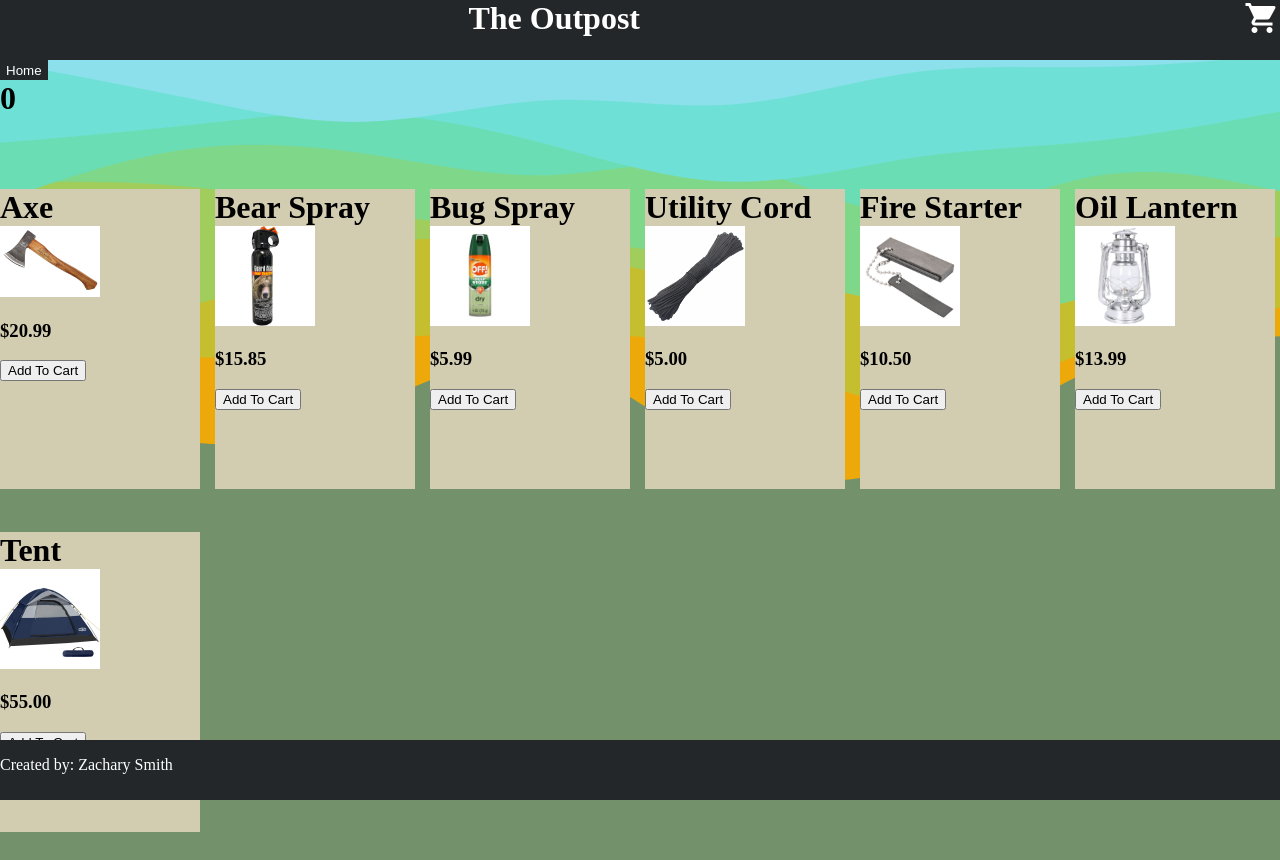
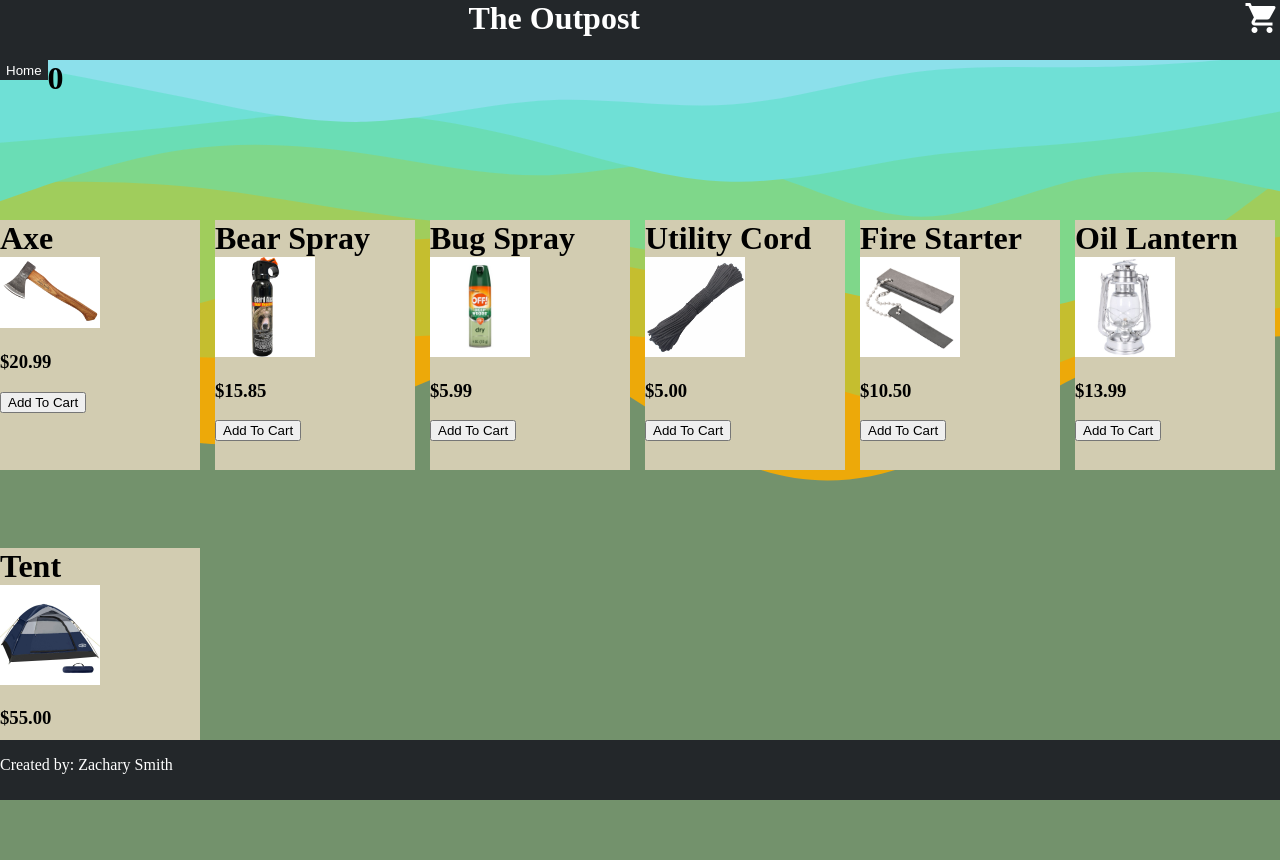
Before and after one commit to zjs6631/shopping-cart, a React (Create React App) app: page /shop in a window 1280 px wide. Built offline with nearby package versions, Linux system fonts and the light colour scheme.

Commit message:
working on maintaining state

```diff
--- a/src/App.css
+++ b/src/App.css
@@ -135,6 +135,10 @@
   background-color: #393c41;
 }
 
+.homeBtnContainer{
+  display: flex;
+  height: 20px;
+}
 .inventoryContainer{
   padding-top: 15px;
   display: flex;
@@ -143,7 +147,7 @@
 }
 
 .itemCard{
-  height: 300px;
+  height: 250px;
   width: 200px;
   background-color: #D2CCB1;
 }
--- a/src/components/Shop.js
+++ b/src/components/Shop.js
@@ -1,4 +1,4 @@
-import React, { useState } from "react";
+import React, { useState, useEffect } from "react";
 import {Link} from "react-router-dom";
 import axeImg from "../images/axe.jpeg";
 import bearsprayImg from "../images/bearspray.jpg";
@@ -46,9 +46,11 @@ const Shop = () =>{
 
 
 
+
+
     return(
         <div className="shopPage">
-            <div>
+            <div className="homeBtnContainer">
                 <Link to="/"><button id="homeBtn">Home</button></Link>
                 <h1>{cart.length}</h1>
             </div>
```
